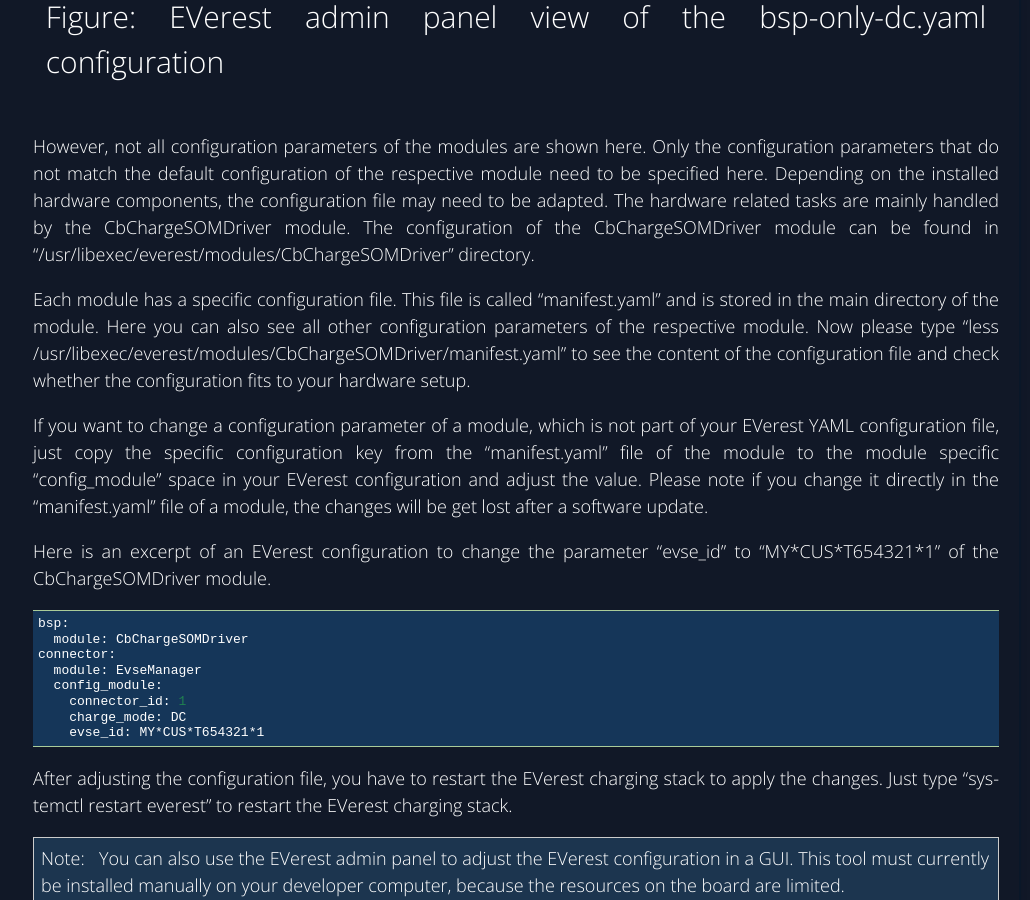
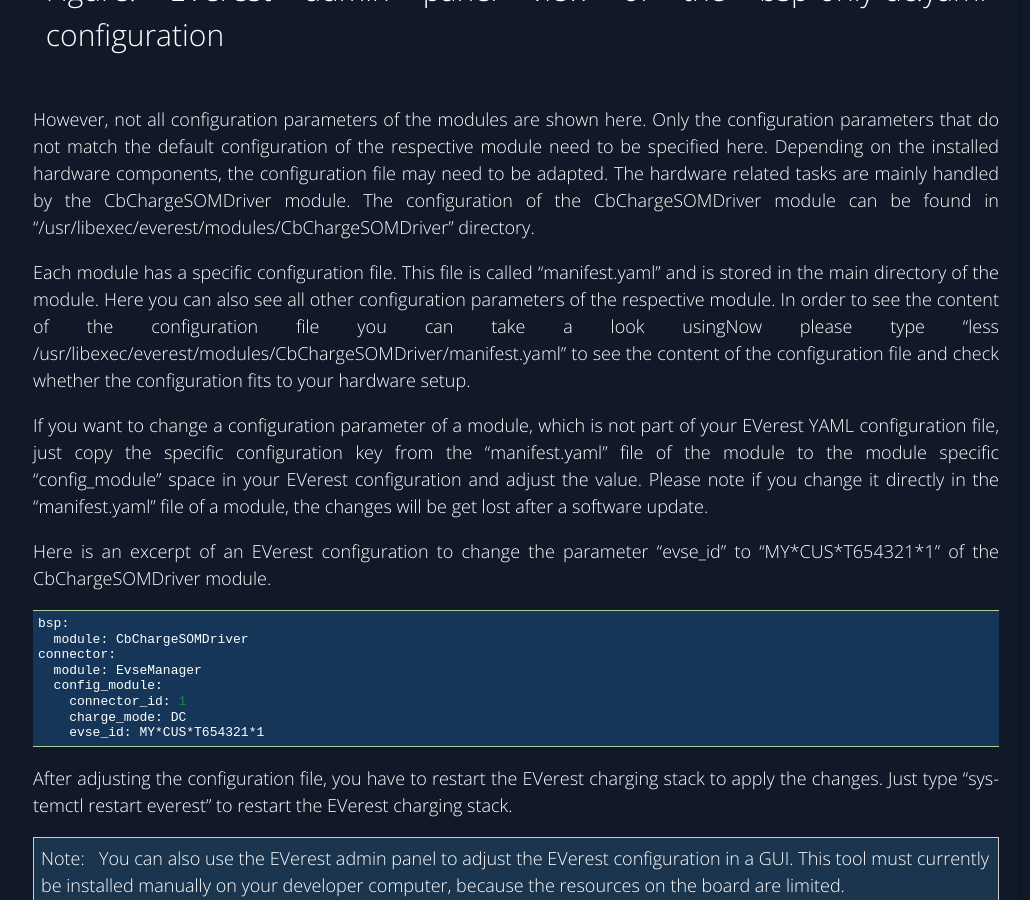
Before and after one commit to chargebyte/chargebyte-docs, a Sphinx documentation site: the page built from docs/source/getting_started.rst, in a window 1280 px wide and 900 px high, scrolled down 5332 px. Shown: the whole window, without its empty margins (217-1247 px from the left). Built offline with Sphinx 7.4.7, drawn with Linux system fonts in a browser that asks for light colours; some of the changed text lies outside the part shown.

Commit message:
Address review comments by Simon
Signed-off-by: Stefan Wahren <stefan.wahren@chargebyte.com>

```diff
--- a/docs/source/getting_started.rst
+++ b/docs/source/getting_started.rst
@@ -20,7 +20,7 @@
 - Charge SOM Evaluation Kit
 - 12 V DC Power Supply
 - Ethernet cable for SSH connection or USB to serial adapter for serial connection
-- DIN70121 or ISO15118-2 EV simulator (e.g. Charge Module S Evaluation board)
+- DIN70121 or ISO15118-2 EV simulator (e.g. `Charge Module S Evaluation board <https://chargebyte.com/controllers-and-modules/evaluation-tools/charge-module-s-evaluation-board>`_. )
 - Wiring material
 
 
@@ -142,7 +142,7 @@
 Each module has a specific configuration file. This file is called "manifest.yaml" and is stored
 in the main directory of the module.
 Here you can also see all other configuration parameters of the respective module.
-Now please type "less /usr/libexec/everest/modules/CbChargeSOMDriver/manifest.yaml" to see the
+In order to see the content of the configuration file you can take a look usingNow please type "less /usr/libexec/everest/modules/CbChargeSOMDriver/manifest.yaml" to see the
 content of the configuration file and check whether the configuration fits to your hardware setup.
 
 If you want to change a configuration parameter of a module, which is not part of your EVerest YAML
@@ -286,7 +286,7 @@
    2024-12-13T15:52:03.156415+0100 chargesom manager[263]: [INFO] connector:EvseM  :: EVSE IEC DC mode. We are in 5percent mode so we can continue without further action.
    2024-12-13T15:52:03.156895+0100 chargesom manager[263]: [INFO] connector:EvseM  :: EVSE IEC Charger state: Wait for Auth->PrepareCharging
 
-After that the EV simulator should establish a powerline connection to the Charge SOM via SLAC.
+After that, the EV simulator should establish a powerline connection to the Charge SOM via SLAC.
 
 .. code-block:: sh
 
```
Also changed, not shown: other parts of docs/source/getting_started.rst (+3 -3 lines).
